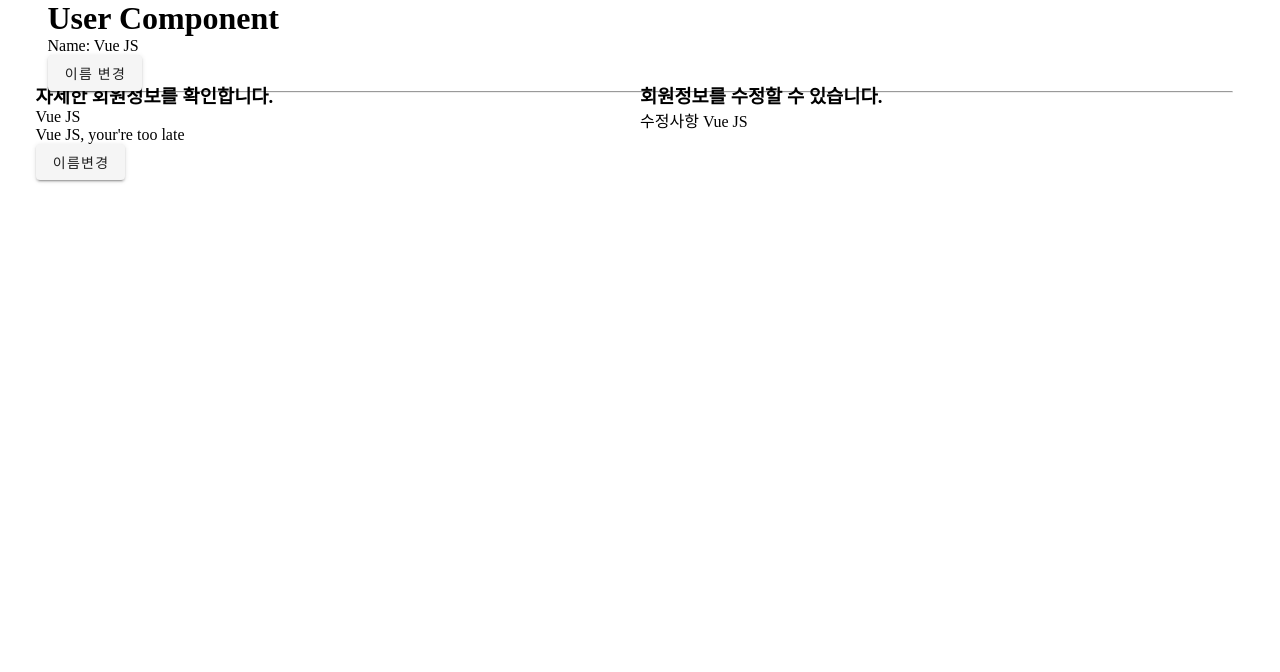
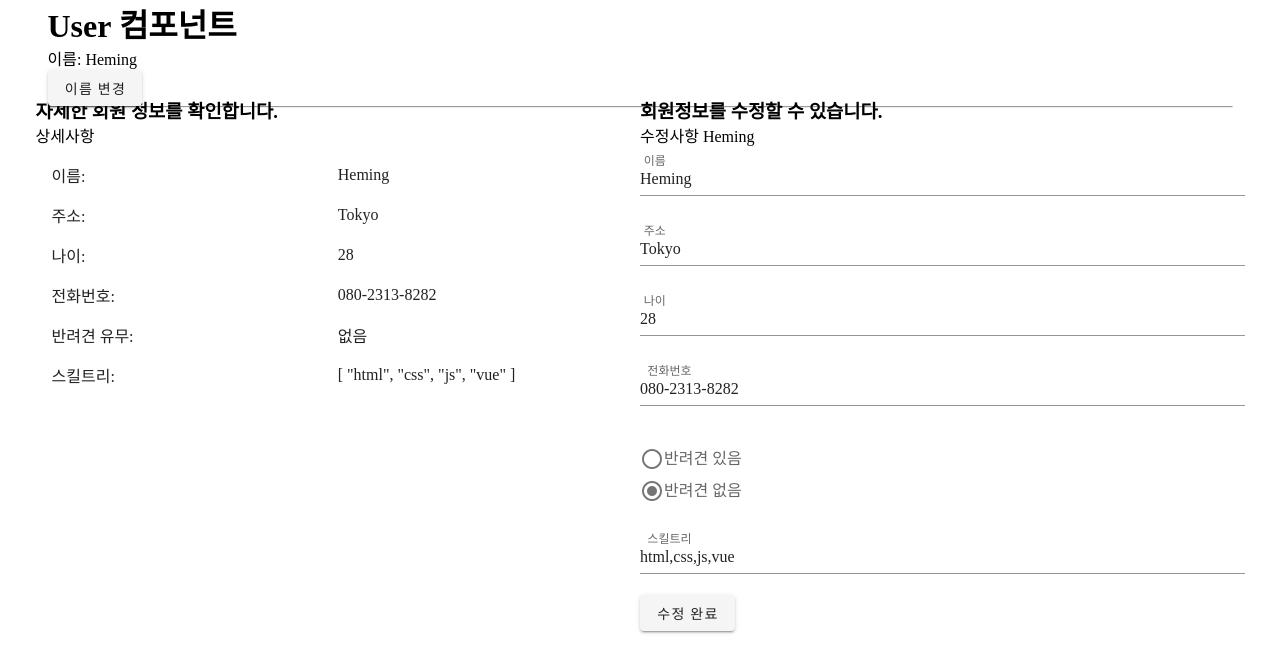
Before and after one commit to leechis7/my-first-vue, a Vue app: page / in a window 1280 px wide. Shown: the top 672 px of the page. Built offline with nearby package versions, Linux system fonts and the light colour scheme.

Commit message:
Vue-018 emit

```diff
--- a/package.json
+++ b/package.json
@@ -10,7 +10,7 @@
     "core-js": "^3.6.5",
     "vue": "^2.6.11",
     "vue-router": "^3.2.0",
-    "vuetify": "^2.2.11",
+    "vuetify": "^2.2.33",
     "vuex": "^3.4.0"
   },
   "devDependencies": {
--- a/src/components/User.vue
+++ b/src/components/User.vue
@@ -1,15 +1,24 @@
 <template>
   <div class="blue lighten-3 pa-3">
-    <h1>User Component</h1>
-    <p>Name: {{ name }} </p>
+    <h1>User 컴포넌트</h1>
+    <p>이름: {{ name }} </p>
     <v-btn @click="changeName()">이름 변경</v-btn>
   <hr>
   <v-layout row wrap>
     <v-flex xs12 sm6>
-            <UserDetail :nameofChild="name"></UserDetail>
+      <UserDetail
+      v-bind:name="name" v-bind:address="address"
+      v-bind:age="age" v-bind:phone="phone"
+      v-bind:hasDog="hasDog" v-bind:skill="skill"
+      ></UserDetail>
     </v-flex>
     <v-flex xs12 sm6>
-            <UserEdit></UserEdit>
+      <UserEdit
+      v-bind:name="name" v-bind:address="address"
+      v-bind:age="age" v-bind:phone="phone"
+      v-bind:hasDog="hasDog" v-bind:skill="skill"
+      @child="parents"
+      ></UserEdit>
     </v-flex>
   </v-layout>
   </div>
@@ -27,13 +36,27 @@
 
   data () {
     return {
-        name: 'Vue JS'
+      name: "Heming",
+      address: "Tokyo",
+      age: 28,
+      phone: '080-2313-8282',
+      hasDog: false,
+      skill: ["html","css","js","vue"]
     }
   },
 
   methods: {
       changeName () {
           this.name = "Heming"
+      },
+      parents (user) {
+        console.log("parent호출");
+        this.name = user.name;
+        this.address = user.address;
+        this.age = user.age;
+        this.phone = user.phone;
+        this.hasDog = user.hasDog;
+        this.skill = user.skill;
       }
   }
 }
--- a/src/components/UserDetail.vue
+++ b/src/components/UserDetail.vue
@@ -1,36 +1,61 @@
 <template>
   <div class="red Lighten-3 pa-3">
-    <h3>자세한 회원정보를 확인합니다.</h3>
-    <p> {{ nameofChild222}} </p>
-    <p> {{ aqua }} </p>
-    <v-btn @click="elsa()">이름변경</v-btn>
+    <h3>자세한 회원 정보를 확인합니다.</h3>
+    <p>상세사항</p>
+    <v-list dense>
+      <v-list-item>
+        <v-list-item-content>이름:</v-list-item-content>
+        <v-list-item-content class="align-end">
+          {{ name }}
+        </v-list-item-content>
+      </v-list-item>
+
+      <v-list-item>
+        <v-list-item-content>주소:</v-list-item-content>
+        <v-list-item-content class="align-end">
+          {{ address }}
+        </v-list-item-content>
+      </v-list-item>
+
+      <v-list-item>
+        <v-list-item-content>나이:</v-list-item-content>
+        <v-list-item-content class="align-end">
+          {{ age }}
+        </v-list-item-content>
+      </v-list-item>
+
+      <v-list-item>
+        <v-list-item-content>전화번호:</v-list-item-content>
+        <v-list-item-content class="align-end">
+          {{ phone }}
+        </v-list-item-content>
+      </v-list-item>
+
+      <v-list-item>
+        <v-list-item-content>반려견 유무:</v-list-item-content>
+        <v-list-item-content class="align-end">
+          {{ hasDogKr }}
+        </v-list-item-content>
+      </v-list-item>
+
+      <v-list-item>
+        <v-list-item-content>스킬트리:</v-list-item-content>
+        <v-list-item-content class="align-end">
+          {{ skill }}
+        </v-list-item-content>
+      </v-list-item>
+    </v-list>
   </div>
 </template>
 
 <script>
 export default {
-    //props: ['nameofChild'],
-    props: {
-        nameofChild: {
-            type: String,
-            default: "Mickey"
-        }
-    },
-    data () {
-        return {
-            nameofChild222: this.nameofChild
-        }
-    },
-    computed: {
-        aqua: function () {
-            return this.nameofChild222 + ", your're too late"
-        }
-    },
-    methods: {
-        elsa: function () {
-            this.nameofChild222 = 'Elsa'
-        }
-    },
+  props: [ 'name', 'address', 'age', 'phone', 'hasDog', 'skill' ],
+  computed: {
+    hasDogKr() {
+      return this.hasDog === true ? "있음" : "없음"
+    }
+  }
 }
 </script>
 
--- a/src/components/UserEdit.vue
+++ b/src/components/UserEdit.vue
@@ -1,21 +1,48 @@
 <template>
   <div class="green Lighten-3 pa-3">
     <h3>회원정보를 수정할 수 있습니다.</h3>
-    <p> 수정사항 {{ name }} </p>
+    <p> 수정사항 {{user.name}} </p>
+    <v-text-field v-model="user.name"     label="이름" ></v-text-field>
+        <v-text-field v-model="user.address"  label="주소" ></v-text-field>
+        <v-text-field v-model="user.age"      label="나이" ></v-text-field>
+        <v-text-field v-model="user.phone"    label="전화번호" ></v-text-field>
+        <v-radio-group v-model="user.hasDog">
+          <v-radio
+            label="반려견 있음"
+            :value="true"
+          ></v-radio>
+          <v-radio
+            label="반려견 없음"
+            :value="false"
+          ></v-radio>
+        </v-radio-group>
+        <v-text-field v-model="user.skill"    label="스킬트리" ></v-text-field>
+        <v-btn @click="changeUser">수정 완료</v-btn>
   </div>
 </template>
 
 <script>
 export default {
-  components: {
-
-  },
-
-  data () {
+  props: ["name","address","age","phone","hasDog","skill"],
+  data: function () {
     return {
-        name: "Vue JS"
+      user: {}
     }
   },
+  created: function () {
+    this.user.name = this.name;
+    this.user.address = this.address;
+    this.user.age = this.age;
+    this.user.phone = this.phone;
+    this.user.hasDog = this.hasDog;
+    this.user.skill = this.skill;
+  },
+  methods: {
+    changeUser() {
+      console.log(this.user);
+      this.$emit('child', this.user);
+    }
+  }
 }
 </script>
 
```
Also changed, not shown: 1 other file (tests, documents, lock files or other folders). Lines whose indentation alone changed are shown as unchanged.
